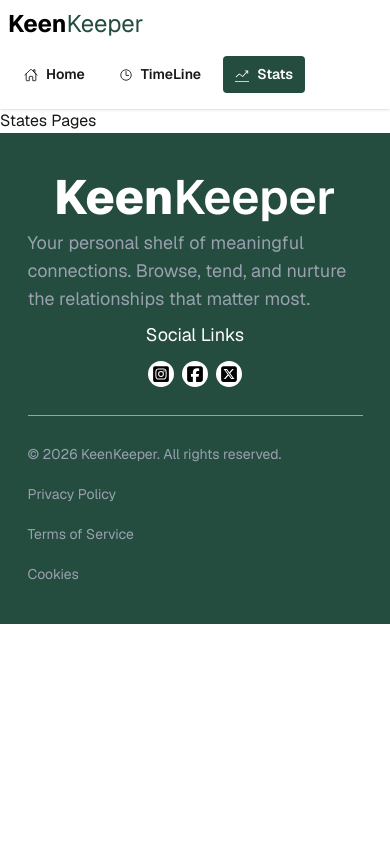
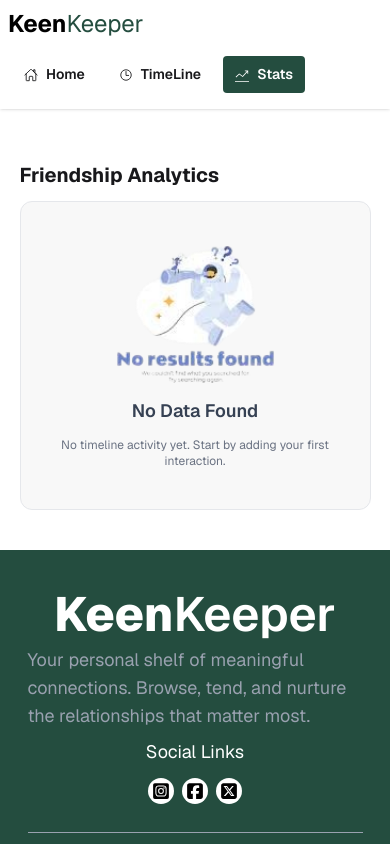
Before and after one commit to Md-Abdullah303/B-13-A-7, a React (Vite) app: page /stats in a window 390 px wide. Shown: the top 844 px of the page. Built offline with nearby package versions, Linux system fonts and the light colour scheme.

Commit message:
added a fully responsive and working stats page with no data found section also

```diff
--- a/package.json
+++ b/package.json
@@ -17,6 +17,7 @@
     "react-router": "^7.14.1",
     "react-spinners": "^0.17.0",
     "react-toastify": "^11.0.5",
+    "recharts": "^3.8.1",
     "tailwindcss": "^4.2.2"
   },
   "devDependencies": {
--- a/src/assets/pages/FriendDetails/FriendDetails.jsx
+++ b/src/assets/pages/FriendDetails/FriendDetails.jsx
@@ -67,6 +67,9 @@ const FriendDetails = () => {
     const day = date.getDay();
     const monthInd = date.getMonth();
     const month = months[monthInd];
+    let time = date.getTime();
+    time = new Date(time).toLocaleTimeString()
+    console.log(time);
 
     const timeLineData = {
       id,
@@ -75,7 +78,9 @@ const FriendDetails = () => {
       month,
       year,
       type,
+      time,
     };
+    console.log(timeLineData.time);
 
     setTimeline([...timeline, timeLineData]);
     toast.success(
--- a/src/assets/pages/Status/StatusPage.jsx
+++ b/src/assets/pages/Status/StatusPage.jsx
@@ -1,11 +1,63 @@
-import React from 'react';
+import React, { use } from "react";
+import { Label, Legend, Pie, PieChart, Tooltip } from "recharts";
+import { TimelineDataContext } from "../../../context/TimelineContextProvider/TimelineDataContext";
+import TimelineNotfoundPage from "../../../components/TimelineNotfoundPage/TimelineNotfoundPage";
 
 const StatusPage = () => {
-    return (
-        <div>
-            States Pages
-        </div>
-    );
+  const { timeline } = use(TimelineDataContext);
+  const textLength = timeline.filter((timeL) => timeL.type === "text");
+  const callLength = timeline.filter((timeL) => timeL.type === "call");
+  const videoLength = timeline.filter((timeL) => timeL.type === "video");
+
+  const data = [
+    { name: "Text", value: textLength.length, fill: "#0088FE" },
+    { name: "Call", value: callLength.length, fill: "#00C49F" },
+    { name: "Video call", value: videoLength.length, fill: "#FFBB28" },
+  ];
+  return (
+    <div className="w-[90%] sm:container mx-auto py-10">
+      <h1 className="text-xl sm:text-3xl font-bold py-3 sm:py-7">
+        Friendship Analytics
+      </h1>
+      <div className="">
+        {timeline.length === 0 ? (
+          <TimelineNotfoundPage></TimelineNotfoundPage>
+        ) : (
+          <div className="flex justify-center flex-col py-10 border border-gray-300 rounded-xl p-5">
+            <h1 className="text-sm sm:text-xl font-medium py-1 sm:py-3">
+              By Interaction Type
+            </h1>
+
+            <div className="flex justify-center">
+              <PieChart
+                style={{
+                  width: "100%",
+                  maxWidth: "500px",
+                  maxHeight: "80vh",
+                  aspectRatio: 1,
+                }}
+                responsive
+              >
+                <Pie
+                  data={data}
+                  innerRadius="80%"
+                  outerRadius="100%"
+                  // Corner radius is the rounded edge of each pie slice
+                  cornerRadius="50%"
+                  fill="#8884d8"
+                  // padding angle is the gap between each pie slice
+                  paddingAngle={5}
+                  dataKey="value"
+                />
+                <Tooltip></Tooltip>
+                <Legend></Legend>
+              </PieChart>
+            </div>
+          </div>
+        )}
+      </div>
+    </div>
+  );
 };
 
 export default StatusPage;
--- a/src/assets/pages/TimeLine/TimeLine.jsx
+++ b/src/assets/pages/TimeLine/TimeLine.jsx
@@ -5,7 +5,7 @@ import TimelineShowCard from "../../../components/TimelineShowCard/TimelineShowC
 
 const TimeLine = () => {
   const [timelineStats, setTimelineStats] = useState("show all");
-  const { timeline, setTimeline } = use(TimelineDataContext);
+  const { timeline } = use(TimelineDataContext);
   const [filterTimeline, setFilterTimeline] = useState(timeline);
   console.log(timeline);
 
@@ -68,7 +68,9 @@ const TimeLine = () => {
         </div>
 
         {timeline.length > 0 ? (
-          <div className=" space-y-3">
+          <div
+            className={` space-y-3 ${filterTimeline.length === 1 && "mb-[30vh]"} ${filterTimeline.length < 5 && "mb-[20vh]"}`}
+          >
             {filterTimeline.map((time, ind) => (
               <TimelineShowCard key={ind} time={time}></TimelineShowCard>
             ))}
--- a/src/components/TimelineNotfoundPage/TimelineNotfoundPage.jsx
+++ b/src/components/TimelineNotfoundPage/TimelineNotfoundPage.jsx
@@ -3,10 +3,10 @@ import noDataFound from "../../assets/img/noDataFundImg-removebg-preview.png";
 
 const TimelineNotfoundPage = () => {
   return (
-    <div className="flex flex-col items-center gap-2 py-20 bg-base-200 border border-gray-200 rounded-xl">
-      <img src={noDataFound} alt="noDataFound" />
-      <h1>No Data Found</h1>
-      <p>No timeline activity yet. Start by adding your first interaction.</p>
+    <div className="flex flex-col items-center justify-center gap-3 py-10 sm:py-16 md:py-20 px-4 bg-base-200 border border-gray-200 rounded-xl text-center">
+      <img className="w-40 sm:w-56 md:w-64 lg:w-72 object-contain" src={noDataFound} alt="noDataFound" />
+      <h1 className="text-lg sm:text-xl md:text-2xl font-semibold text-gray-700">No Data Found</h1>
+      <p className="text-xs sm:text-sm md:text-base text-gray-500 max-w-xs sm:max-w-md">No timeline activity yet. Start by adding your first interaction.</p>
     </div>
   );
 };
--- a/src/components/TimelineShowCard/TimelineShowCard.jsx
+++ b/src/components/TimelineShowCard/TimelineShowCard.jsx
@@ -18,7 +18,7 @@ const TimelineShowCard = ({ time }) => {
             with {time.name}
           </span>
         </h1>
-        <p className="text-sm font-normal text-[#64748B]">{`${time.month} ${time.day} ${time.year}`}</p>
+        <p className="text-sm font-normal text-[#64748B]">{`${time.month} ${time.day} ${time.year}, ${time.time}`}</p>
       </div>
     </div>
   );
```
Also changed, not shown: 1 other file (tests, documents, lock files or other folders).
